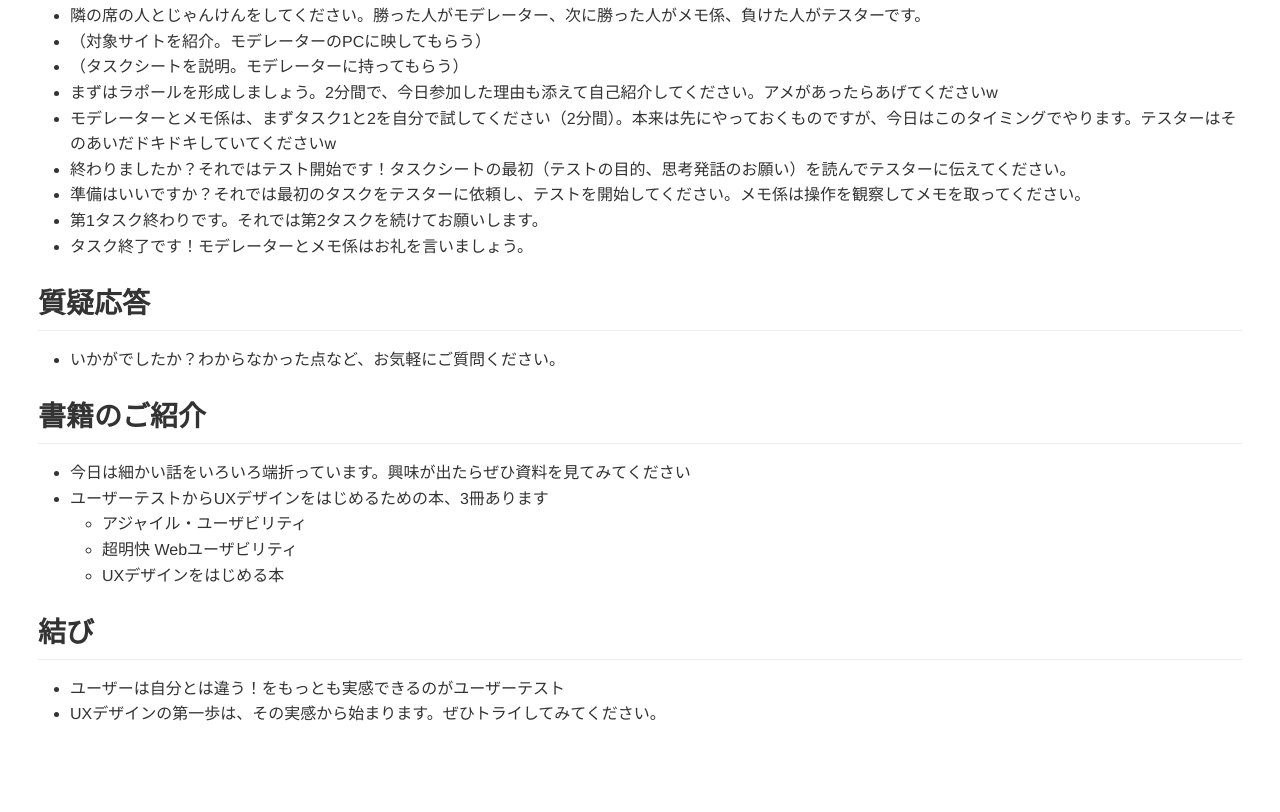
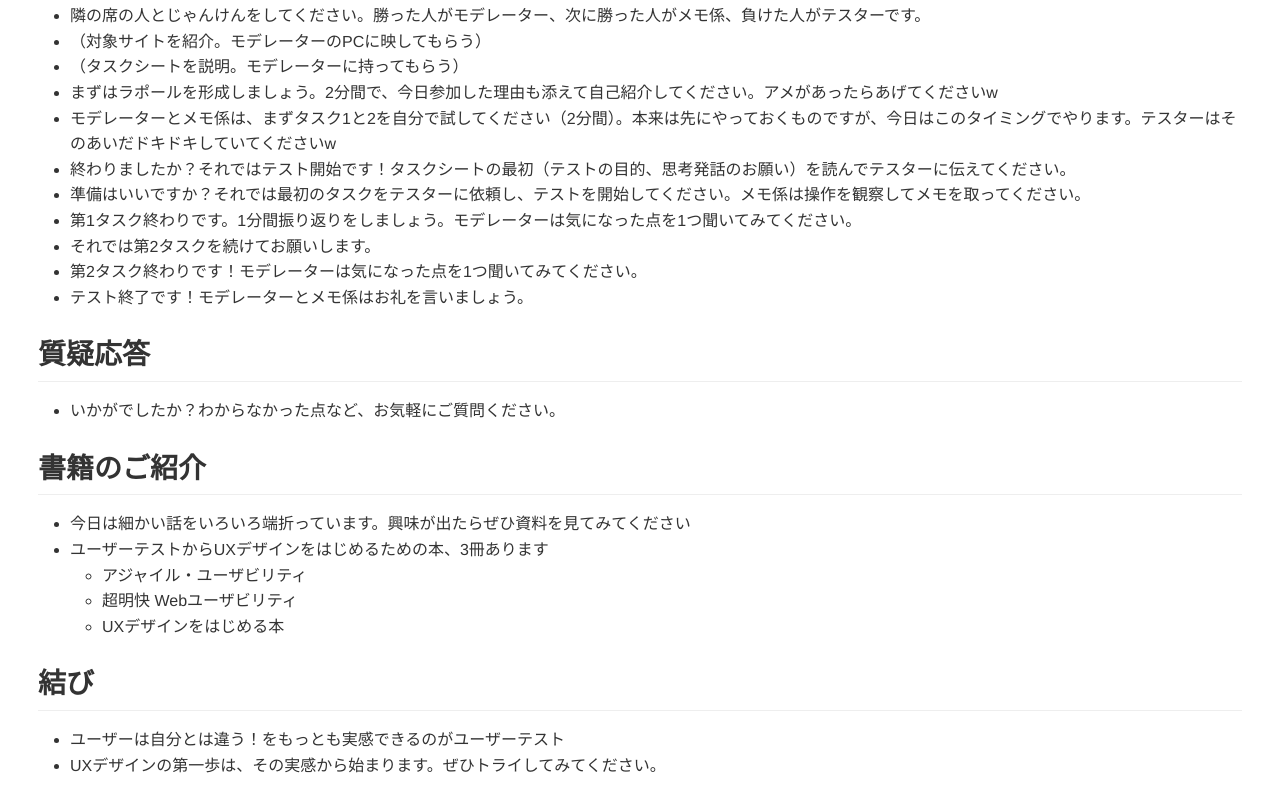
Before and after one commit to magi-1125/magi1125.github.io, a plain HTML site: page hibis/index.html in a window 1280 px wide. Shown: the part 2472-3284 px from the top of the page. Before the commit the page ends 3237 px from the top, so only its background shows below. Drawn offline with Linux system fonts and the light colour scheme.

Commit message:
振り返り追加

```diff
--- a/hibis/index.html
+++ b/hibis/index.html
@@ -675,8 +675,10 @@ pre.editor-colors .fold-marker:after {
 <li>モデレーターとメモ係は、まずタスク1と2を自分で試してください（2分間）。本来は先にやっておくものですが、今日はこのタイミングでやります。テスターはそのあいだドキドキしていてくださいw</li>
 <li>終わりましたか？それではテスト開始です！タスクシートの最初（テストの目的、思考発話のお願い）を読んでテスターに伝えてください。</li>
 <li>準備はいいですか？それでは最初のタスクをテスターに依頼し、テストを開始してください。メモ係は操作を観察してメモを取ってください。</li>
-<li>第1タスク終わりです。それでは第2タスクを続けてお願いします。</li>
-<li>タスク終了です！モデレーターとメモ係はお礼を言いましょう。</li>
+<li>第1タスク終わりです。1分間振り返りをしましょう。モデレーターは気になった点を1つ聞いてみてください。</li>
+<li>それでは第2タスクを続けてお願いします。</li>
+<li>第2タスク終わりです！モデレーターは気になった点を1つ聞いてみてください。</li>
+<li>テスト終了です！モデレーターとメモ係はお礼を言いましょう。</li>
 </ul>
 <h2 id="-">質疑応答</h2>
 <ul>
```
